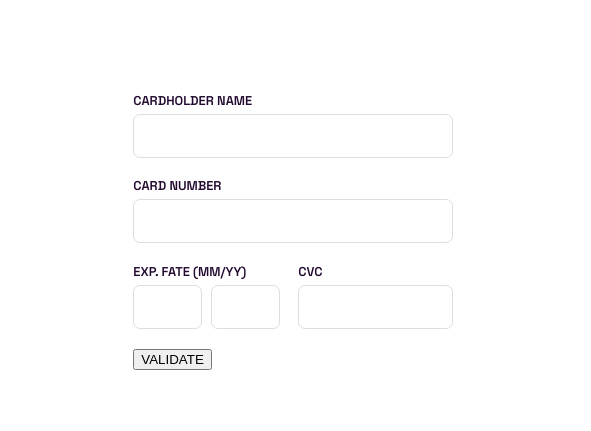
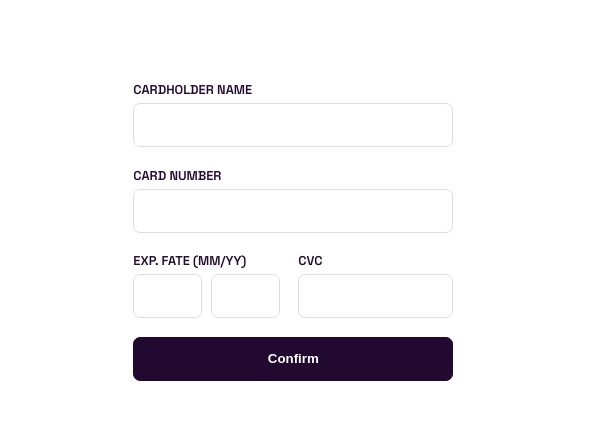
Before and after one commit to LeoGatille/interactive-card-details-form-main, a plain HTML site: page interactive-card-details-form-main/index.html in a window 1280 px wide. Shown: the part 169-600 px from the top of the page, 689-1280 px from the left. Drawn offline with Linux system fonts and the light colour scheme.

Commit message:
feat: add button
 - also add min widht for form

```diff
--- a/interactive-card-details-form-main/index.html
+++ b/interactive-card-details-form-main/index.html
@@ -87,7 +87,7 @@
         </div>
       </div>
 
-      <button>VALIDATE</button>
+      <button>Confirm</button>
     </form>
   </main>
 </body>
--- a/interactive-card-details-form-main/style.css
+++ b/interactive-card-details-form-main/style.css
@@ -21,7 +21,6 @@
     display: flex;
     justify-content: space-evenly;
     align-items: center;
-    flex-wrap: wrap;
 
     background-image: url('./images/bg-main-desktop.png');
     background-position: left;
@@ -94,7 +93,8 @@
 /* FORM */
 
 form {
-    width: 25%;
+    min-width: 300px;
+    max-width: 25%;
 }
 
 .form__row {
@@ -174,3 +174,29 @@ form {
 
     margin-bottom: 5px;
 }
+
+button {
+    width: 100%;
+
+    padding: 1em;
+
+    color: var(--white);
+    font-weight: 600;
+
+    background: var(--dark-violet);
+
+    border-radius: 7px;
+    border: solid 1px var(--dark-violet);
+
+
+
+    cursor: pointer;
+
+    transition: all .2s ease-in-out;
+}
+
+button:hover {
+    background: var(--ligth-violet);
+    color: var(--dark-violet);
+    border-color: var(--dark-violet);
+}
```
